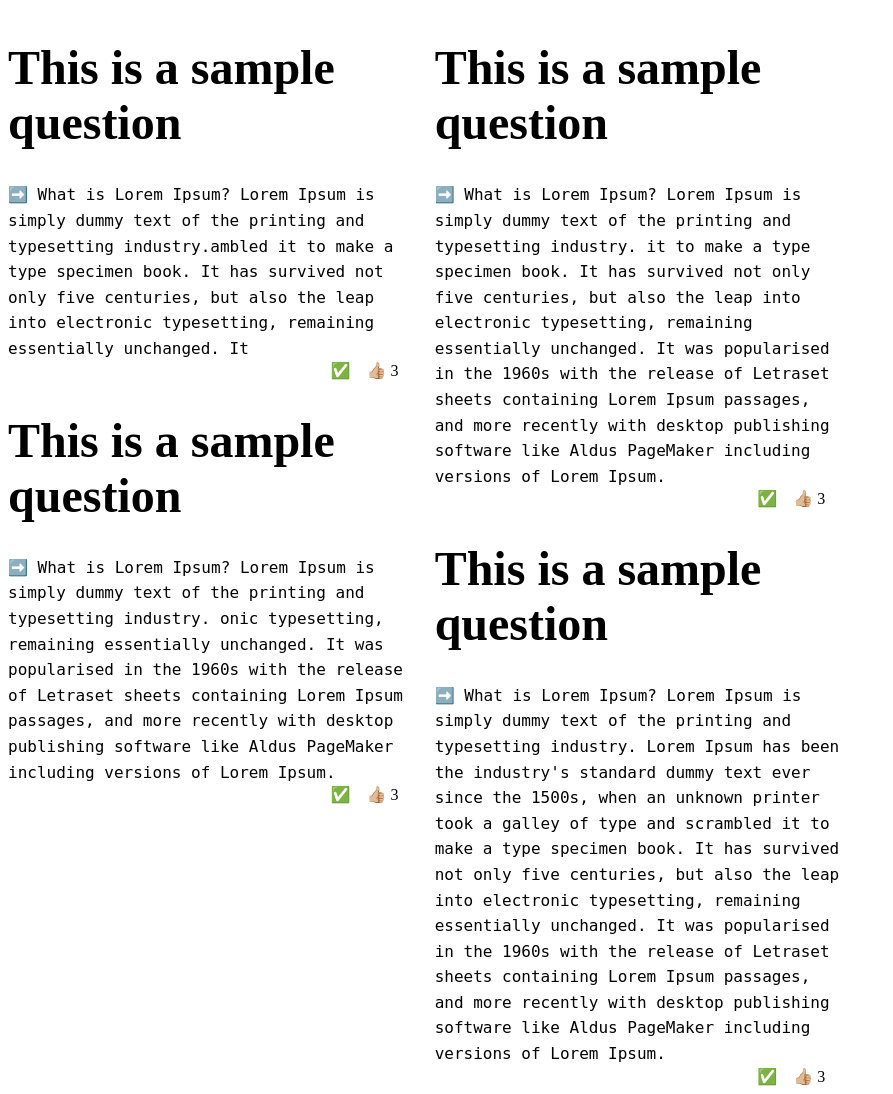
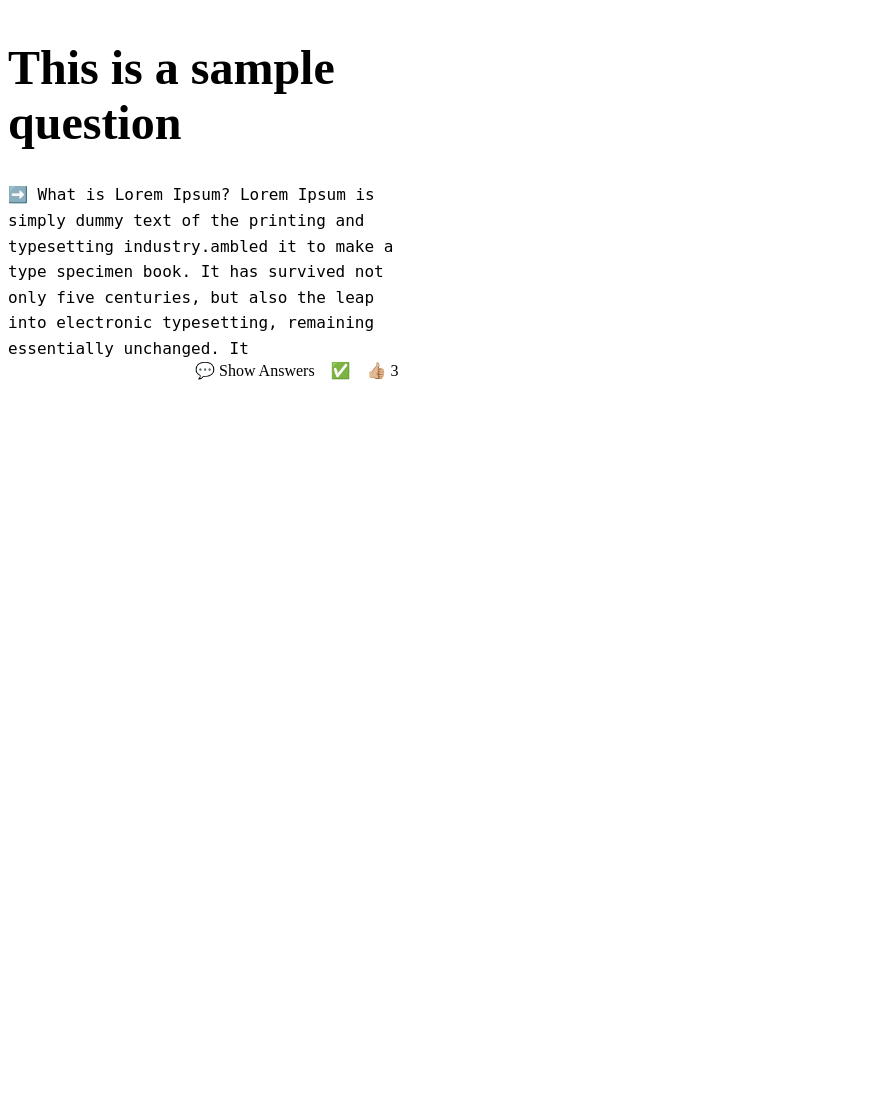
Before and after one commit to tiemma/stackoverflow-lite, a Python web app: template templates/index.html in a window 1280 px wide. Shown: the whole page, without its empty margins (0-893 px from the left). After the commit the page ends 380 px from the top, so only its background shows below. Run offline with Jinja, Linux system fonts and the light colour scheme; the template is opened without the code that fills it, so the values that code supplies are empty.

Commit message:
Finished animated opening and closing for showing answers

```diff
--- a/css/questions/index.css
+++ b/css/questions/index.css
@@ -33,6 +33,10 @@
     content: "✅"
 }
 
+.questions div.read-more::before{
+    content: "💬 ";
+}
+
 .headline{
     position: relative;
 }
@@ -52,3 +56,24 @@
     cursor: pointer;
     position: relative;
 }
+
+body.show-question{
+    overflow-y: hidden;
+}
+
+body.show-question div.read-more::before{
+    content: "❌ "
+}
+
+body.show-question #questions{
+    column-count: 1 !important;
+}
+
+body.show-question .questions{
+    display: none;
+    height: 85vh;
+}
+
+.questions.show{
+    display: inline-block !important;
+}
--- a/index.html
+++ b/index.html
@@ -30,6 +30,7 @@
     </section>
 </body>
 
+<script src="js/auth/index.js"></script>
+<script src="js/signup/index.js"></script>
 <script src="js/index.js"></script>
-<script src="js/auth/index.js"></script>
 </html>
--- a/js/auth/index.js
+++ b/js/auth/index.js
@@ -21,9 +21,3 @@ toggleAuth = (id) => {
     document.querySelector(".login").id = idToggle[1];
 
 };
-
-createEventListeners = () => {
-    document.querySelector("#register-button").addEventListener("click", () => {toggleAuth("register")}, false);
-    document.querySelector("#login-button").addEventListener("click", toggleAuth, false);
-    console.log("Auth functions loaded");
-};
--- a/templates/index.html
+++ b/templates/index.html
@@ -1,6 +1,7 @@
 <link href="css/questions/index.css" rel="stylesheet" />
 
 <div id="questions">
+
     <div class="questions shadow-depth-2 bg-white margin-1 padding-1">
         <div class="headline">
             <h1>This is a sample question</h1>
@@ -12,60 +13,12 @@
                 Lorem Ipsum is simply dummy text of the printing and typesetting industry.ambled it to make a type specimen book. It has survived not only five centuries, but also the leap into electronic typesetting, remaining essentially unchanged. It
             </code>
         </div>
+        <div class="answers"></div>
         <div class="footer-details">
+            <div class="read-more">Show Answers</div>
             <div class="accepted" title="accepted"></div>
             <div class="votes" title="votes">3</div>
         </div>
     </div>
 
-    <div class="questions shadow-depth-2 bg-white margin-1 padding-1">
-        <div class="headline">
-            <h1>This is a sample question</h1>
-        </div>
-        <div class="details margin-1">
-            <code>
-                What is Lorem Ipsum?
-
-                Lorem Ipsum is simply dummy text of the printing and typesetting industry. onic typesetting, remaining essentially unchanged. It was popularised in the 1960s with the release of Letraset sheets containing Lorem Ipsum passages, and more recently with desktop publishing software like Aldus PageMaker including versions of Lorem Ipsum.
-            </code>
-        </div>
-        <div class="footer-details">
-            <div class="accepted" title="accepted"></div>
-            <div class="votes" title="votes">3</div>
-        </div>
-    </div>
-
-    <div class="questions shadow-depth-2 bg-white margin-1 padding-1">
-        <div class="headline">
-            <h1>This is a sample question</h1>
-        </div>
-        <div class="details margin-1">
-            <code>
-                What is Lorem Ipsum?
-
-                Lorem Ipsum is simply dummy text of the printing and typesetting industry. it to make a type specimen book. It has survived not only five centuries, but also the leap into electronic typesetting, remaining essentially unchanged. It was popularised in the 1960s with the release of Letraset sheets containing Lorem Ipsum passages, and more recently with desktop publishing software like Aldus PageMaker including versions of Lorem Ipsum.
-            </code>
-        </div>
-        <div class="footer-details">
-            <div class="accepted" title="accepted"></div>
-            <div class="votes" title="votes">3</div>
-        </div>
-    </div>
-
-    <div class="questions shadow-depth-2 bg-white margin-1 padding-1">
-        <div class="headline">
-            <h1>This is a sample question</h1>
-        </div>
-        <div class="details margin-1">
-            <code>
-                What is Lorem Ipsum?
-
-                Lorem Ipsum is simply dummy text of the printing and typesetting industry. Lorem Ipsum has been the industry's standard dummy text ever since the 1500s, when an unknown printer took a galley of type and scrambled it to make a type specimen book. It has survived not only five centuries, but also the leap into electronic typesetting, remaining essentially unchanged. It was popularised in the 1960s with the release of Letraset sheets containing Lorem Ipsum passages, and more recently with desktop publishing software like Aldus PageMaker including versions of Lorem Ipsum.
-            </code>
-        </div>
-        <div class="footer-details">
-            <div class="accepted" title="accepted"></div>
-            <div class="votes" title="votes">3</div>
-        </div>
-    </div>
 </div>
```
Also changed, not shown: js/index.js (+10 -2 lines), js/signup/index.js (added, +20 -0 lines).
